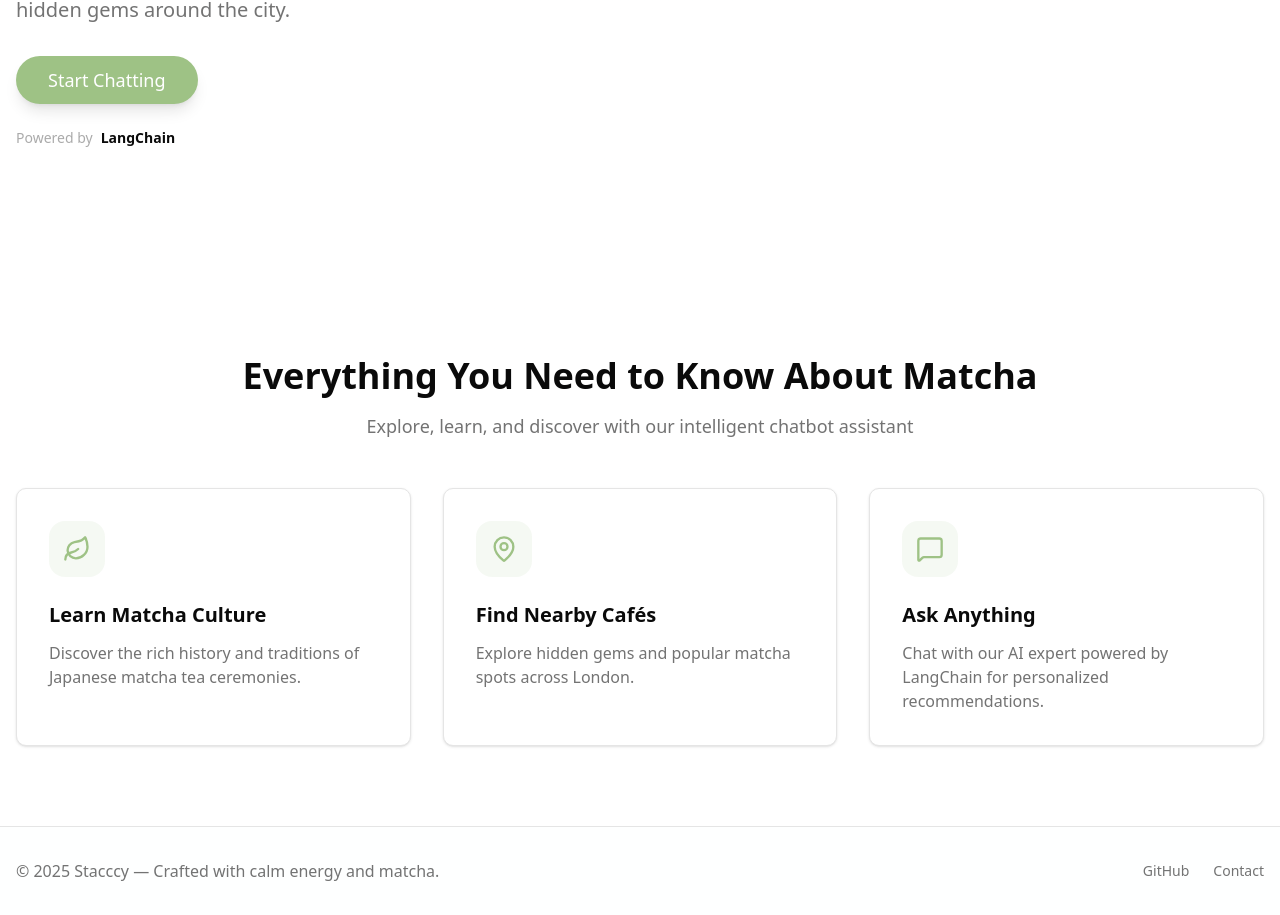
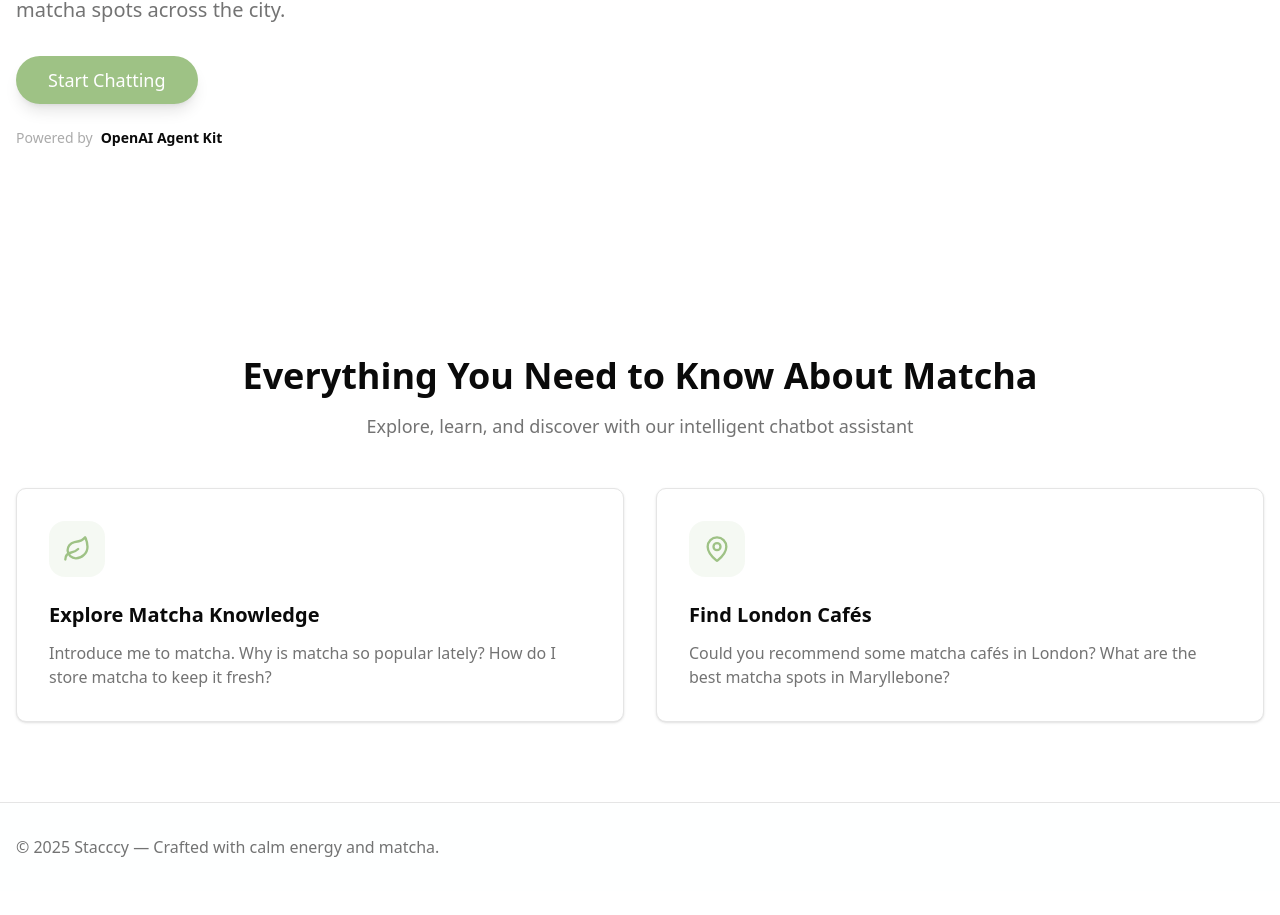
Before and after one commit to chiufin/matcha-chetbot-next-js, a Next.js app: page / in a window 1280 px wide. Shown: the part 478-1393 px from the top of the page. After the commit the page ends 1369 px from the top, so only its background shows below. Built offline with nearby package versions, Linux system fonts and the light colour scheme.

Commit message:
update agent kits

```diff
--- a/src/app/page.tsx
+++ b/src/app/page.tsx
@@ -11,19 +11,19 @@ const Landing = () => {
   const features = [
     {
       icon: Leaf,
-      title: "Learn Matcha Culture",
-      description: "Discover the rich history and traditions of Japanese matcha tea ceremonies.",
+      title: "Explore Matcha Knowledge",
+      description: "Introduce me to matcha. Why is matcha so popular lately? How do I store matcha to keep it fresh?",
     },
     {
       icon: MapPin,
-      title: "Find Nearby Cafés",
-      description: "Explore hidden gems and popular matcha spots across London.",
+      title: "Find London Cafés",
+      description: "Could you recommend some matcha cafés in London? What are the best matcha spots in Maryllebone?",
     },
-    {
-      icon: MessageSquare,
-      title: "Ask Anything",
-      description: "Chat with our AI expert powered by LangChain for personalized recommendations.",
-    },
+    // {
+    //   icon: MessageSquare,
+    //   title: "Ask Anything",
+    //   description: "Chat with our AI expert powered by OpenAI Agent Kit for personalized recommendations.",
+    // },
   ];
 
   return (
@@ -60,7 +60,7 @@ const Landing = () => {
               <span className="text-primary">with AI</span>
             </h1>
             <p className="text-xl text-muted-foreground mb-8">
-              Chat with our LangChain-powered Matcha expert and explore hidden gems around the city.
+              Chat with our multi-agent matcha expert and explore curated matcha spots across the city.
             </p>
             <Link href="/chat">
               <Button
@@ -72,7 +72,7 @@ const Landing = () => {
             </Link>
             <div className="mt-6 flex items-center gap-2 text-sm text-muted-foreground">
               <span className="opacity-60">Powered by</span>
-              <span className="font-semibold text-foreground">LangChain</span>
+              <span className="font-semibold text-foreground">OpenAI Agent Kit</span>
             </div>
           </motion.div>
 
@@ -121,7 +121,7 @@ const Landing = () => {
           </p>
         </motion.div>
 
-        <div className="grid md:grid-cols-3 gap-8">
+        <div className="grid md:grid-cols-2 gap-8">
           {features.map((feature, index) => (
             <motion.div
               key={feature.title}
@@ -180,14 +180,6 @@ const Landing = () => {
               {/* <span className="text-2xl">🍵</span> */}
               <span className="font-medium">© 2025 Stacccy — Crafted with calm energy and matcha.</span>
             </div>
-            <div className="flex gap-6 text-sm text-muted-foreground">
-              <a href="https://github.com" className="hover:text-foreground transition-colors">
-                GitHub
-              </a>
-              <a href="mailto:contact@matchaknowledge.com" className="hover:text-foreground transition-colors">
-                Contact
-              </a>
-            </div>
           </div>
         </div>
       </footer>
--- a/src/components/MatchaDiscovery.tsx
+++ b/src/components/MatchaDiscovery.tsx
@@ -81,7 +81,7 @@ const MatchaDiscovery = () => {
 
       <div className="pt-4 border-t border-border">
         <p className="text-xs text-muted-foreground text-center">
-          Powered by <span className="font-semibold text-foreground">LangChain</span>
+          Powered by <span className="font-semibold text-foreground">OpenAI Agent Kit</span>
         </p>
       </div>
     </div>
```
